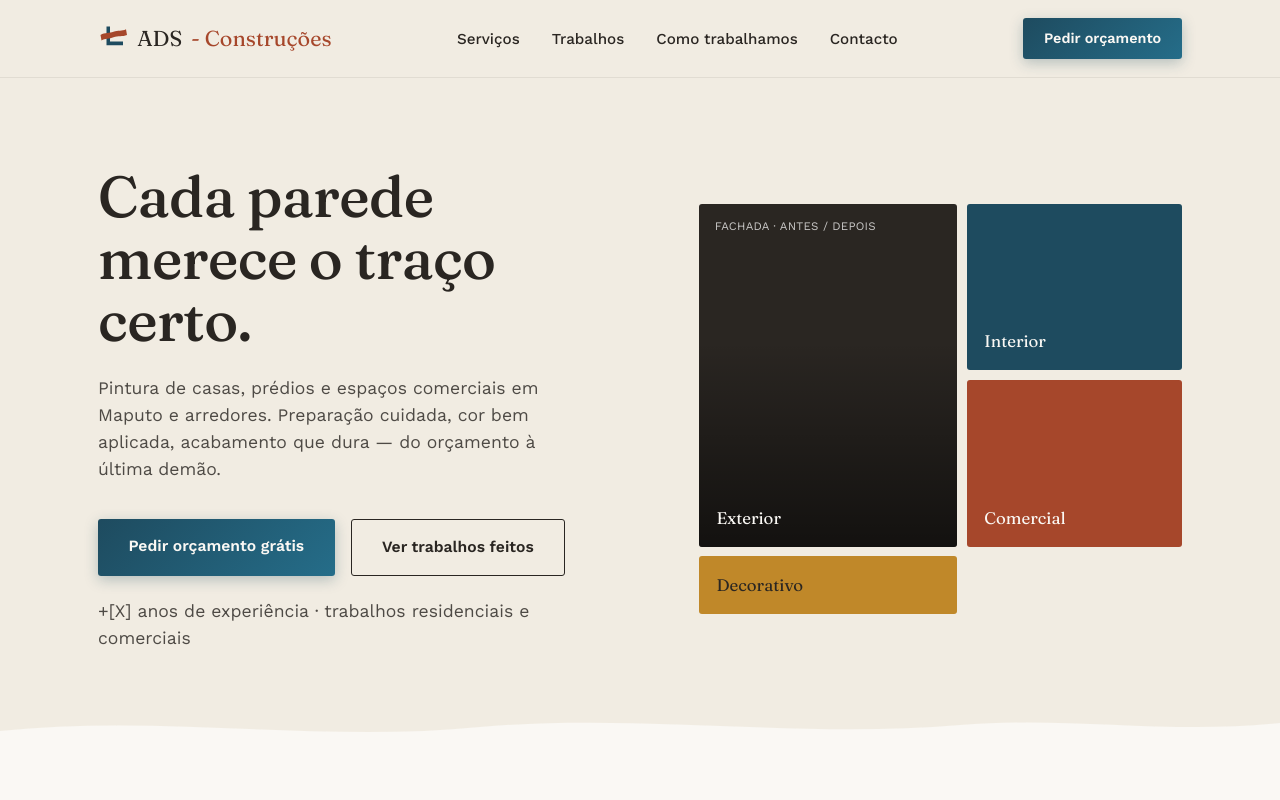
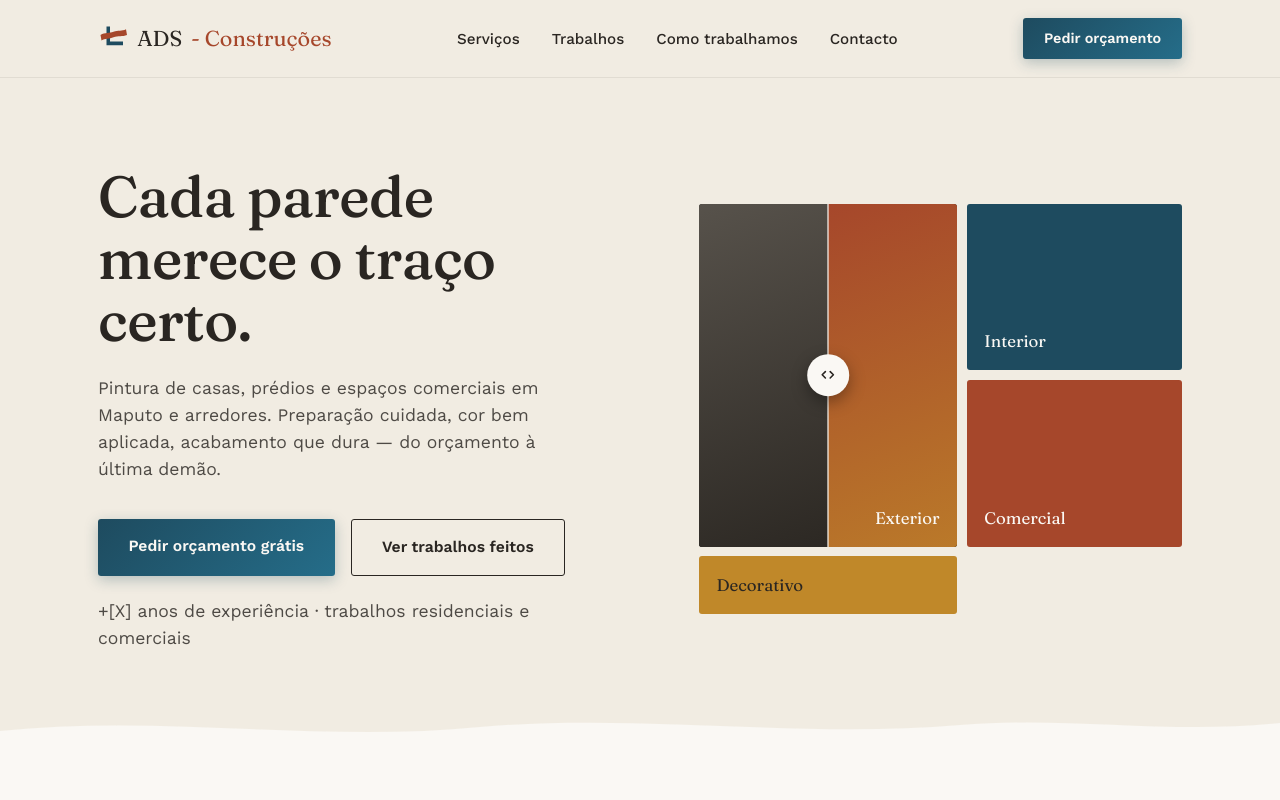
Before and after one commit to xadreque/ADS-Construcoes, a Next.js app: page / in a window 1280 px wide. Shown: the top 800 px of the page. Built offline with nearby package versions, Linux system fonts and the light colour scheme.

Commit message:
Hero: gráfico antes/depois premium no lugar do placeholder vazio da fachada

```diff
--- a/app/components/Hero.module.css
+++ b/app/components/Hero.module.css
@@ -74,20 +74,79 @@
   position: absolute;
   inset: 0;
   background: linear-gradient(180deg, rgba(0,0,0,0) 40%, rgba(0,0,0,0.55) 100%);
+  z-index: 0;
 }
 
 .amostraFoto span { position: relative; z-index: 1; }
 
-.amostraFoto .marcador {
+.antesDepois { z-index: 1; }
+
+.marcador {
   position: absolute;
   top: 0.9rem;
   left: 1rem;
   font-family: var(--sans);
   font-size: 0.72rem;
-  letter-spacing: 0.02em;
+  letter-spacing: 0.06em;
   color: rgba(255,255,255,0.75);
-  z-index: 1;
+  z-index: 2;
 }
+
+.rotuloAmostra {
+  position: relative;
+  z-index: 2;
+}
+
+.antesDepois {
+  position: absolute;
+  inset: 0;
+  overflow: hidden;
+}
+
+.ladoAntes,
+.ladoDepois {
+  position: absolute;
+  top: 0;
+  bottom: 0;
+  width: 50%;
+}
+
+.ladoAntes {
+  left: 0;
+  background: linear-gradient(160deg, #57524b 0%, #2c2823 100%);
+}
+
+.ladoDepois {
+  right: 0;
+  background: linear-gradient(160deg, var(--terracota) 0%, var(--ocre) 130%);
+}
+
+.divisor {
+  position: absolute;
+  top: 0;
+  bottom: 0;
+  left: 50%;
+  width: 2px;
+  background: rgba(250, 248, 244, 0.6);
+  transform: translateX(-1px);
+}
+
+.alca {
+  position: absolute;
+  top: 50%;
+  left: 50%;
+  transform: translate(-50%, -50%);
+  width: 2.6rem;
+  height: 2.6rem;
+  border-radius: 50%;
+  background: var(--branco-tinta);
+  display: flex;
+  align-items: center;
+  justify-content: center;
+  box-shadow: 0 6px 16px rgba(0, 0, 0, 0.35);
+}
+
+.alca svg { width: 1.2rem; height: 1.2rem; }
 
 @media (max-width: 860px) {
   .grelha { grid-template-columns: 1fr; }
--- a/app/components/Hero.tsx
+++ b/app/components/Hero.tsx
@@ -1,4 +1,18 @@
 import styles from "./Hero.module.css";
+
+// Quando tiveres a foto real de uma fachada concluída, define o caminho
+// aqui (ex: "/portfolio/fachada-01.jpg"). Enquanto for null, mostra-se o
+// gráfico "antes / depois" ilustrativo em vez de um espaço vazio.
+const FOTO_FACHADA: string | null = null;
+
+function IconeSetas() {
+  return (
+    <svg viewBox="0 0 24 24" fill="none" stroke="var(--carvao)" strokeWidth="2" strokeLinecap="round" strokeLinejoin="round" aria-hidden="true">
+      <path d="M9 8 5 12l4 4" />
+      <path d="M15 8l4 4-4 4" />
+    </svg>
+  );
+}
 
 export function Hero() {
   return (
@@ -28,13 +42,21 @@ export function Hero() {
           <div className={styles.paleta} aria-hidden="false">
             <div
               className={`${styles.amostra} ${styles.amostraFoto}`}
-              style={{
-                // TODO: troca por uma foto real de um trabalho concluído,
-                // ex: backgroundImage: "url(/portfolio/sala-01.jpg)"
-              }}
+              style={FOTO_FACHADA ? { backgroundImage: `url(${FOTO_FACHADA})` } : undefined}
             >
               <span className={styles.marcador}>FACHADA · ANTES / DEPOIS</span>
-              <span>Exterior</span>
+
+              {!FOTO_FACHADA && (
+                <div className={styles.antesDepois}>
+                  <div className={styles.ladoAntes} />
+                  <div className={styles.ladoDepois} />
+                  <div className={styles.divisor}>
+                    <span className={styles.alca}><IconeSetas /></span>
+                  </div>
+                </div>
+              )}
+
+              <span className={styles.rotuloAmostra}>Exterior</span>
             </div>
             <div className={styles.amostra} style={{ background: "var(--azul-baia)" }}>
               Interior
```
